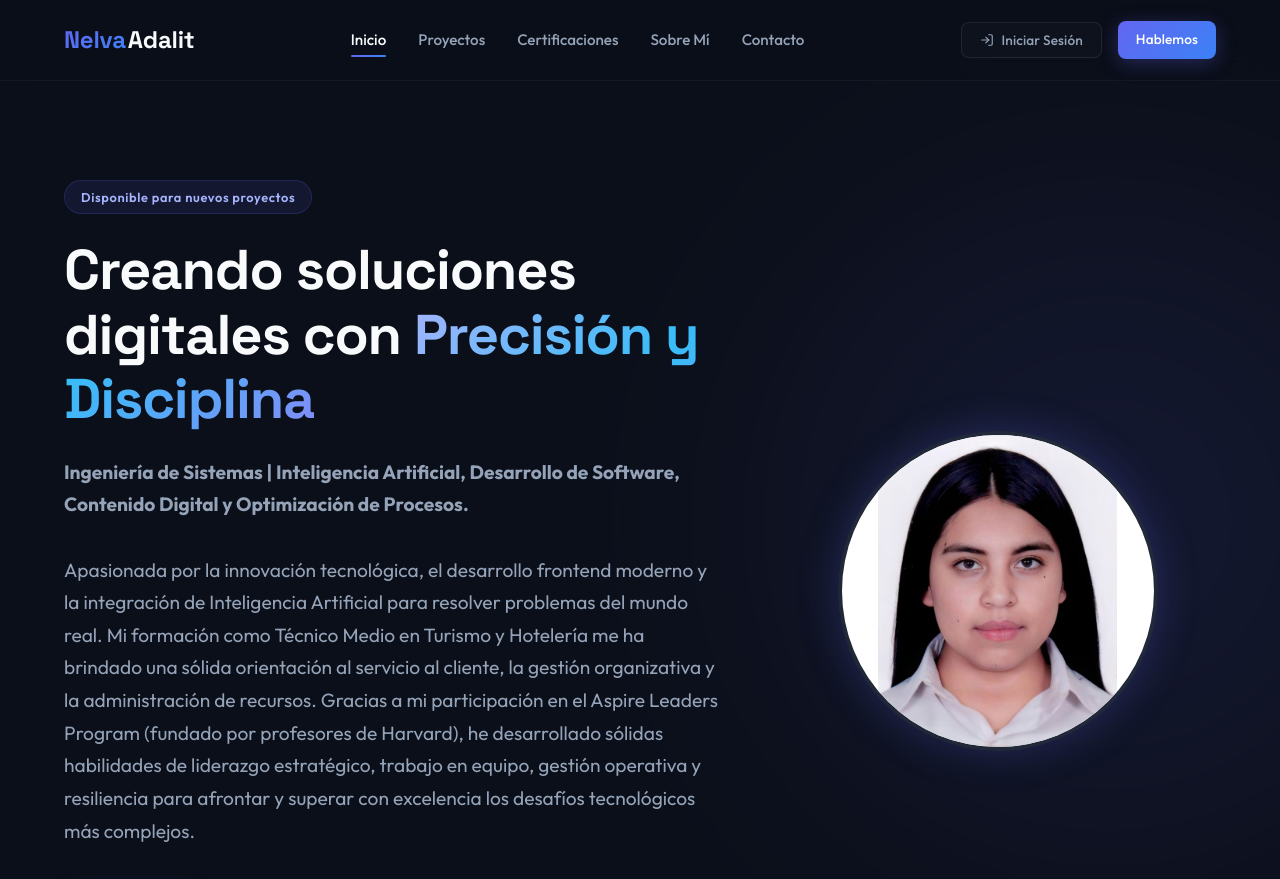
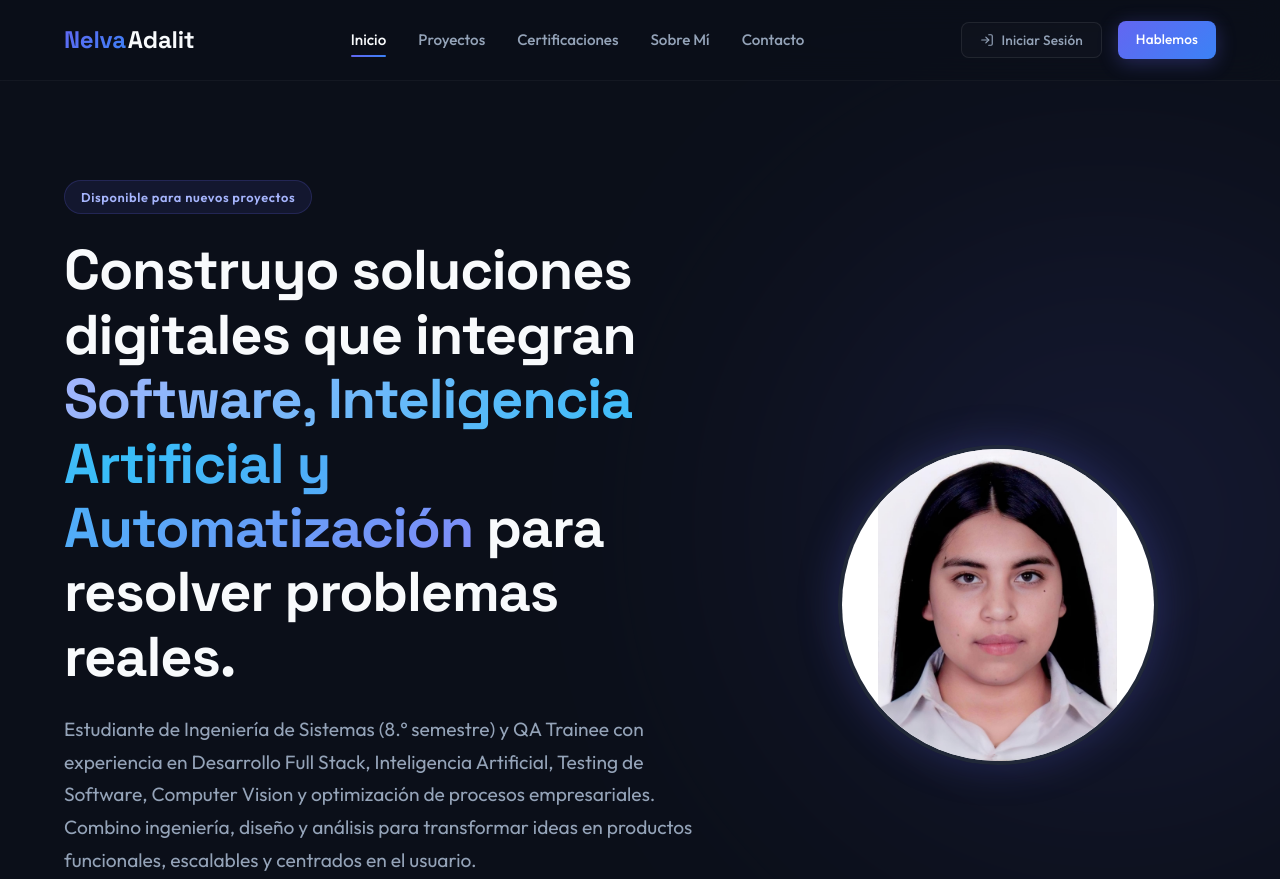
Before and after one commit to NelvaAdalit/nelva-adalit--portfolio, a website built with Vite: page index.html in a window 1280 px wide. Shown: the top 879 px of the page. Built offline with nearby package versions, Linux system fonts and the light colour scheme; some packages are replaced by stand-ins of ours; no server answers; the database is empty.

Commit message:
Update hero section title and description to showcase systems engineering and QA trainee profile

```diff
--- a/index.html
+++ b/index.html
@@ -78,10 +78,10 @@
         <div class="hero-content scroll-reveal">
           <div class="badge-accent">Disponible para nuevos proyectos</div>
           <h1 class="hero-title">
-            Creando soluciones digitales con <span class="gradient-text">Precisión y Disciplina</span>
+            Construyo soluciones digitales que integran <span class="gradient-text">Software, Inteligencia Artificial y Automatización</span> para resolver problemas reales.
           </h1>
           <p class="hero-subtitle">
-             <strong>Ingeniería de Sistemas | Inteligencia Artificial, Desarrollo de Software, Contenido Digital y Optimización de Procesos.</strong><br><br> Apasionada por la innovación tecnológica, el desarrollo frontend moderno y la integración de Inteligencia Artificial para resolver problemas del mundo real. Mi formación como Técnico Medio en Turismo y Hotelería me ha brindado una sólida orientación al servicio al cliente, la gestión organizativa y la administración de recursos. Gracias a mi participación en el Aspire Leaders Program (fundado por profesores de Harvard), he desarrollado sólidas habilidades de liderazgo estratégico, trabajo en equipo, gestión operativa y resiliencia para afrontar y superar con excelencia los desafíos tecnológicos más complejos.
+            Estudiante de Ingeniería de Sistemas (8.º semestre) y QA Trainee con experiencia en Desarrollo Full Stack, Inteligencia Artificial, Testing de Software, Computer Vision y optimización de procesos empresariales. Combino ingeniería, diseño y análisis para transformar ideas en productos funcionales, escalables y centrados en el usuario.
           </p>
           <div class="hero-actions">
             <div class="cv-dropdown">
```
